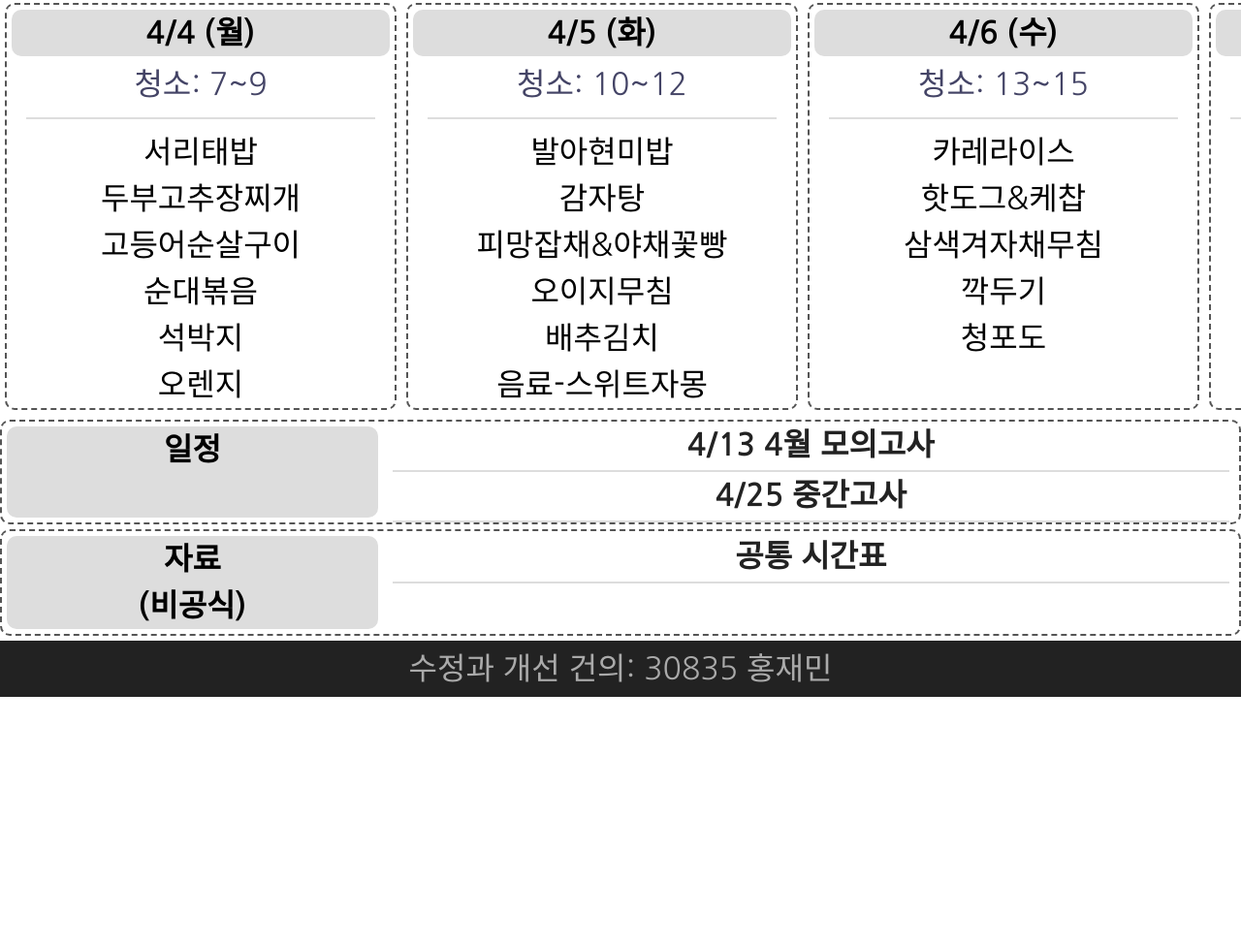
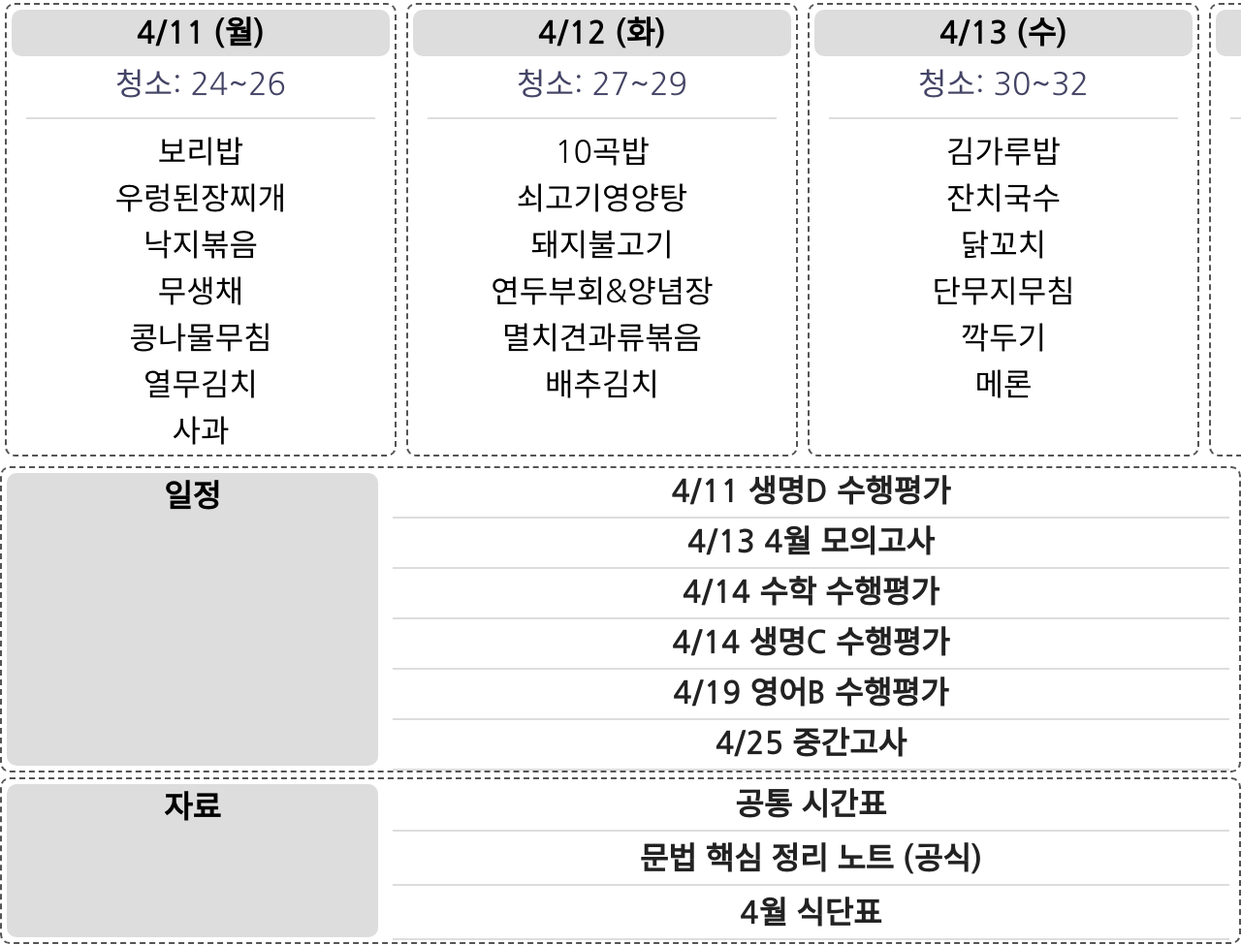
Before and after one commit to woalsmurf/308class, a plain HTML site: page index.html in a window 1280 px wide. Shown: the part 590-1565 px from the top of the page at 97% size. Before the commit the page ends 1309 px from the top, so only its background shows below. Drawn offline with Linux system fonts and the light colour scheme.

Commit message:
4월 3주

```diff
--- a/index.html
+++ b/index.html
@@ -11,7 +11,7 @@
                 <h1>봉담고 3학년 8반</h1>
             </div>
             <div class="formContainer">
-                    <a href="https://woalsmurf.github.io/308class/">학급 설문조사 </a>
+                    <a href="https://docs.google.com/forms/d/e/1FAIpQLSdgsduoY3ugBsmtAJqAtP43LjmgpChEv0fbPRny_uZRBG_Fvw/viewform?usp=sf_link">건의사항을 상시로 수집 중입니다.</a>
                 </div>
 
             <div class="activityContainer">
@@ -29,71 +29,79 @@
             </div>
             <div class="dayContainer">
                 <div class="singleDay">
-                    <div class="dayTitle">4/4 (월)</div>
-                    <div class="dayCleaning">청소: 7~9</div>
-                    <div>서리태밥</div>
-                    <div>두부고추장찌개</div>
-                    <div>고등어순살구이</div>
-                    <div>순대볶음</div>
-                    <div>석박지</div>
-                    <div>오렌지</div>
+                    <div class="dayTitle">4/11 (월)</div>
+                    <div class="dayCleaning">청소: 24~26</div>
+                    <div>보리밥</div>
+                    <div>우렁된장찌개</div>
+                    <div>낙지볶음</div>
+                    <div>무생채</div>
+                    <div>콩나물무침</div>
+                    <div>열무김치</div>
+                    <div>사과</div>
                 </div>
 
                 <div class="singleDay">
-                    <div class="dayTitle">4/5 (화)</div>
-                    <div class="dayCleaning">청소: 10~12</div>
-                    <div>발아현미밥</div>
-                    <div>감자탕</div>
-                    <div>피망잡채&야채꽃빵</div>
-                    <div>오이지무침</div>
+                    <div class="dayTitle">4/12 (화)</div>
+                    <div class="dayCleaning">청소: 27~29</div>
+                    <div>10곡밥</div>
+                    <div>쇠고기영양탕</div>
+                    <div>돼지불고기</div>
+                    <div>연두부회&양념장</div>
+                    <div>멸치견과류볶음</div>
                     <div>배추김치</div>
-                    <div>음료-스위트자몽</div>
                 </div>
 
                 <div class="singleDay">
-                    <div class="dayTitle">4/6 (수)</div>
-                    <div class="dayCleaning">청소: 13~15</div>
-                    <div>카레라이스</div>
-                    <div>핫도그&케찹</div>
-                    <div>삼색겨자채무침</div>
+                    <div class="dayTitle">4/13 (수)</div>
+                    <div class="dayCleaning">청소: 30~32</div>
+                    <div>김가루밥</div>
+                    <div>잔치국수</div>
+                    <div>닭꼬치</div>
+                    <div>단무지무침</div>
                     <div>깍두기</div>
-                    <div>청포도</div>
+                    <div>메론</div>
                 </div>
 
                 <div class="singleDay">
-                    <div class="dayTitle">4/7 (목)</div>
-                    <div class="dayCleaning">청소: 16, 19, 20</div>
-                    <div>흑미밥</div>
-                    <div>근대된장국</div>
-                    <div>바베큐폭찹</div>
-                    <div>실곤약골뱅이무침</div>
-                    <div>배추겉절이</div>
-                    <div>에그타르트</div>
+                    <div class="dayTitle">4/14 (목)</div>
+                    <div class="dayCleaning">청소: 33~35</div>
+                    <div>칼슘강화쌀밥</div>
+                    <div>돈육김치찌개</div>
+                    <div>임연수엿장조림</div>
+                    <div>비엔나소시지볶음</div>
+                    <div>총각김치</div>
+                    <div>요구르트</div>
                 </div>
 
                 <div class="singleDay">
-                    <div class="dayTitle">4/8 (금)</div>
-                    <div class="dayCleaning">청소: 21~23</div>
-                    <div>기장밥</div>
-                    <div>육개장</div>
-                    <div>훈제오리&무쌈&소스</div>
-                    <div>궁중떡볶음</div>
-                    <div>오이부추무침</div>
-                    <div>배추김치</div>
+                    <div class="dayTitle">4/15 (금)</div>
+                    <div class="dayCleaning">청소: 1~3</div>
+                    <div>차수수밥</div>
+                    <div>닭개장</div>
+                    <div>돈까스&소스</div>
+                    <div>깻잎순볶음</div>
+                    <div>깍두기</div>
+                    <div>스테비아방울토망고</div>
                 </div>
             </div>
 
             <div class="scheduleContainer">
                 <div class="listContainerTitle">일정</div>
                 <div class="listItemContainer">
+                    <div class="listItem">4/11 생명D 수행평가</div>
                     <div class="listItem">4/13 4월 모의고사</div>
+                    <div class="listItem">4/14 수학 수행평가</div>
+                    <div class="listItem">4/14 생명C 수행평가</div>
+                    <div class="listItem">4/19 영어B 수행평가</div>
                     <div class="listItem">4/25 중간고사</div>
                 </div>
             </div>
             <div class="fileContainer">
-                <div class="listContainerTitle">자료<br>(비공식)</div>
+                <div class="listContainerTitle">자료</div>
                 <div class="listItemContainer">
                     <a class="fileLink" href="files/3-8 시간표.pdf" target="_blank">공통 시간표</a>
+                    <a class="fileLink" href="files/내가 만드는 문법 핵심 정리 노트 (공식).pdf" target="_blank">문법 핵심 정리 노트 (공식)</a>
+                    <a class="fileLink" href="files/4월 식단표.xlsx" target="_blank">4월 식단표</a>
                 </div>
             </div>
             <div class="footer">
```
